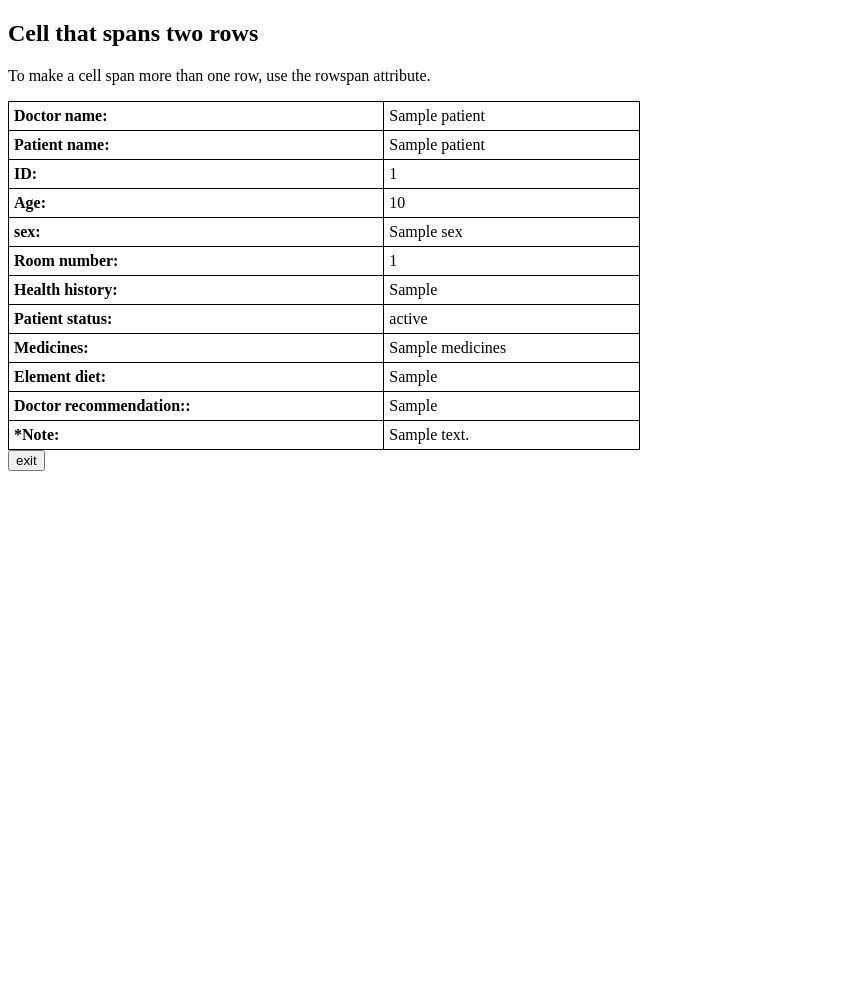
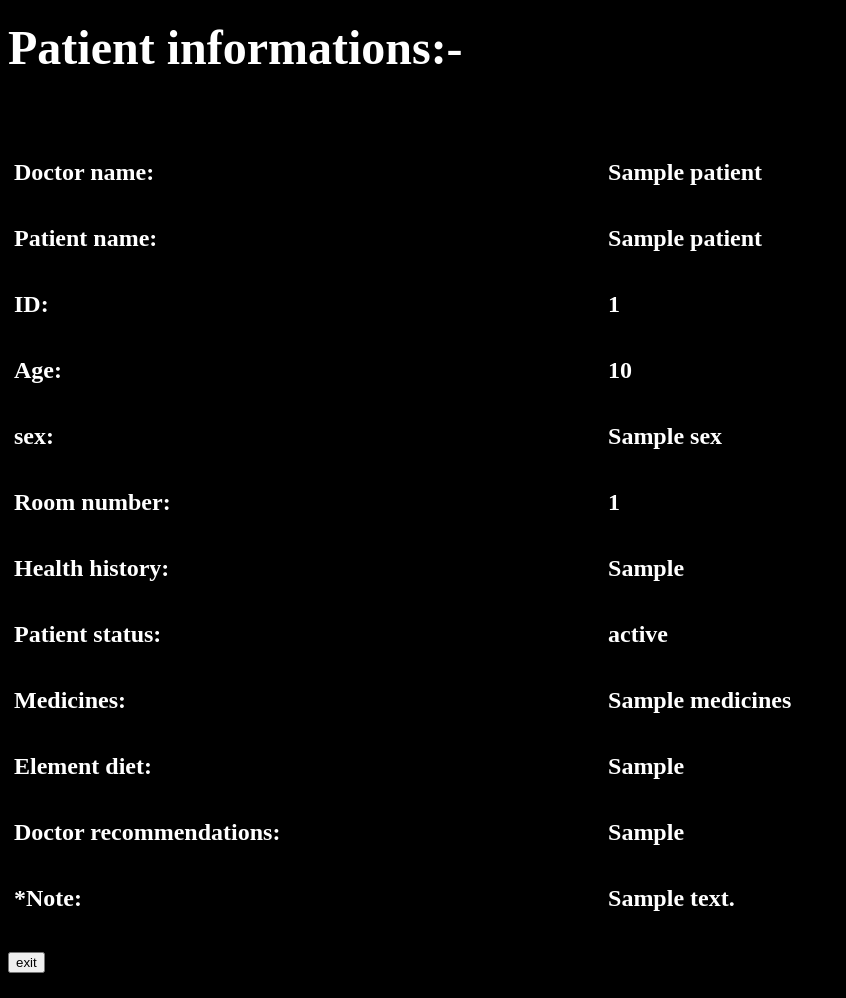
Before and after one commit to gokudo21/doctor, a Flask app: page /patient_info in a window 1280 px wide. Shown: the whole page, without its empty margins (0-846 px from the left). Before the commit the page ends 800 px from the top, so only its background shows below. Run offline with Flask 2, Linux system fonts and the light colour scheme; a database or web service that is not in the repository returns one stand-in record (Sample ...); some libraries are stand-ins or nearby versions.

Commit message:
'update'

```diff
--- a/main.py
+++ b/main.py
@@ -6,8 +6,8 @@ app = Flask(__name__)
 
 
 #app.config['MONGO_DBNAME'] = 'test'
-#app.config['MONGO_URI'] = 'mongodb://localhost:27017/test'
-app.config['MONGO_URI'] = 'mongodb://gokudo21:a1234567@ds018848.mlab.com:18848/patientdb'
+app.config['MONGO_URI'] = 'mongodb://localhost:27017/test'
+#app.config['MONGO_URI'] = 'mongodb://gokudo21:a1234567@ds018848.mlab.com:18848/patientdb'
 
 
 mongo = PyMongo(app)
@@ -87,12 +87,16 @@ def serve6():
     return render_template('test6.html')
 
 
-@app.route('/edit',methods = ['POST', 'GET'])
+@app.route('/edit', methods=['GET'])
 def edit():
-    searchy = request.args.get('search')
+    search2y = request.args.get('search2')
     patients = mongo.db.patients
-    result = patients.find_one({'civil_ID': searchy})
-    return render_template('edit.html', record=result)
+    result5 = patients.find_one({'civil_ID': search2y})
+    print("result 5:")
+    print(result5)
+    print("search: ")
+    print(search2y)
+    return render_template('edit.html', record=result5)
 
 @app.route('/edit2',methods = ['POST', 'GET'])
 def edit2():
--- a/templates/edit.html
+++ b/templates/edit.html
@@ -41,12 +41,12 @@
 
 <h2 style="color:white;">*Note:<br></h2>
 <input type="text" name="pnote2"value="{{ record.note}}"<br>
-<br>
 <br><br>
+
 <input type="submit" value="edit">
 
 
-<br>
+
 
 
 </form>
--- a/templates/patient_info.html
+++ b/templates/patient_info.html
@@ -1,10 +1,13 @@
 <!DOCTYPE html>
 <html>
 <head>
+<h2 style="color:white;"><font size="7">Patient informations:- <strong> <br><br>
 <style>
 table, th, td {
     border: 1px solid black;
     border-collapse: collapse;
+    color: white;
+
 }
 th, td {
     padding: 5px;
@@ -12,55 +15,53 @@ th, td {
 }
 </style>
 </head>
-<body>
+<body style="background-color:black;">
 
-<h2>Cell that spans two rows</h2>
-<p>To make a cell span more than one row, use the rowspan attribute.</p>
 
-<table style="width:50%">
+<table style="width:80%">
   <tr>
-    <th>Doctor name:</th>
-<td>{{ record.doctor_name }}</td>
+    <th><font size="5">Doctor name:</th>
+<td><font size="5">{{ record.doctor_name }}</td>
   <tr>
-      <th>Patient name:</th>
-<td>{{ record.patient_name }}</td>
+      <th><font size="5">Patient name:</th>
+<td><font size="5">{{ record.patient_name }}</td>
 
   <tr>
-      <th>ID:</th>
-<td>{{ record.civil_ID}}</td>
+      <th><font size="5">ID:</th>
+<td><font size="5">{{ record.civil_ID}}</td>
   <tr>
-      <th>Age:</th>
-<td>{{ record.age }}</td>
+      <th><font size="5">Age:</th>
+<td><font size="5">{{ record.age }}</td>
     <tr>
-      <th>sex:</th>
-      <td>{{ record.sex }}</td>
+      <th><font size="5">sex:</th>
+      <td><font size="5">{{ record.sex }}</td>
     <tr>
 
-      <th>Room number:</th>
-<td>{{ record.room_number }}</td>
+      <th><font size="5">Room number:</th>
+<td><font size="5">{{ record.room_number }}</td>
 
     <tr>
-      <th>Health history:</th>
-<td>{{ record.health_history }}</td>
+      <th><font size="5">Health history:</th>
+<td><font size="5">{{ record.health_history }}</td>
 
    <tr>
-      <th>Patient status:</th>
-<td>{{ record.patient_status }}</td>
+      <th><font size="5">Patient status:</th>
+<td><font size="5">{{ record.patient_status }}</td>
 
     <tr>
-      <th>Medicines:</th>
-<td>{{ record.medicines }}</td>
+      <th><font size="5">Medicines:</th>
+<td><font size="5">{{ record.medicines }}</td>
     <tr>
 
-      <th>Element diet:</th>
-<td>{{ record.element_diet }}</td>
+      <th><font size="5">Element diet:</th>
+<td><font size="5">{{ record.element_diet }}</td>
 
     <tr>
-      <th>Doctor recommendation::</th>
-<td>{{ record.doctor_recommendation }}</td>
+      <th><font size="5">Doctor recommendations:</th>
+<td><font size="5">{{ record.doctor_recommendation }}</td>
     <tr>
-      <th>*Note:</th>
-<td>{{ record.note }}</td>
+      <th><font size="5">*Note:</th>
+<td><font size="5">{{ record.note }}</td>
     <tr>
 <table>
 
--- a/templates/register.html
+++ b/templates/register.html
@@ -43,12 +43,6 @@
 <br><br>
 <input type="submit" value="submit"/>
 
-<br>
-<br>
-<br>
-<br>
-<br>
-<br>
 
 </form>
 
--- a/templates/test6.html
+++ b/templates/test6.html
@@ -1,7 +1,7 @@
-<br>
+
 <form action="/edit">
 
-<html><br>
+<html>
 <body>
 <h2 style="color:white;">Patient ID:</h2>
 <input type="text" name="search2"<br>
```
Also changed, not shown: templates/ID.html (+13 -8 lines), templates/Room1.html (+27 -22 lines), templates/room2.html (+22 -20 lines).
